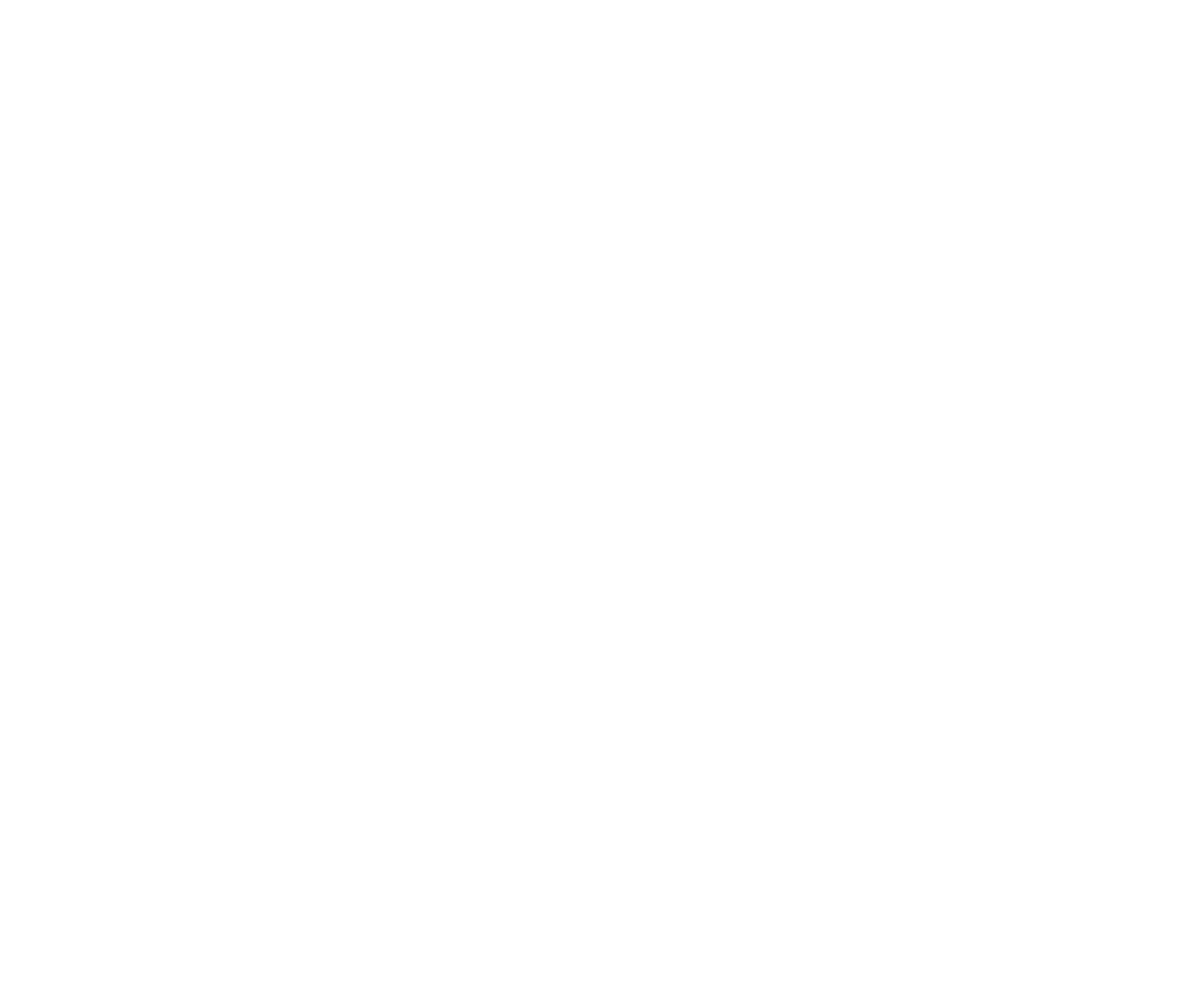
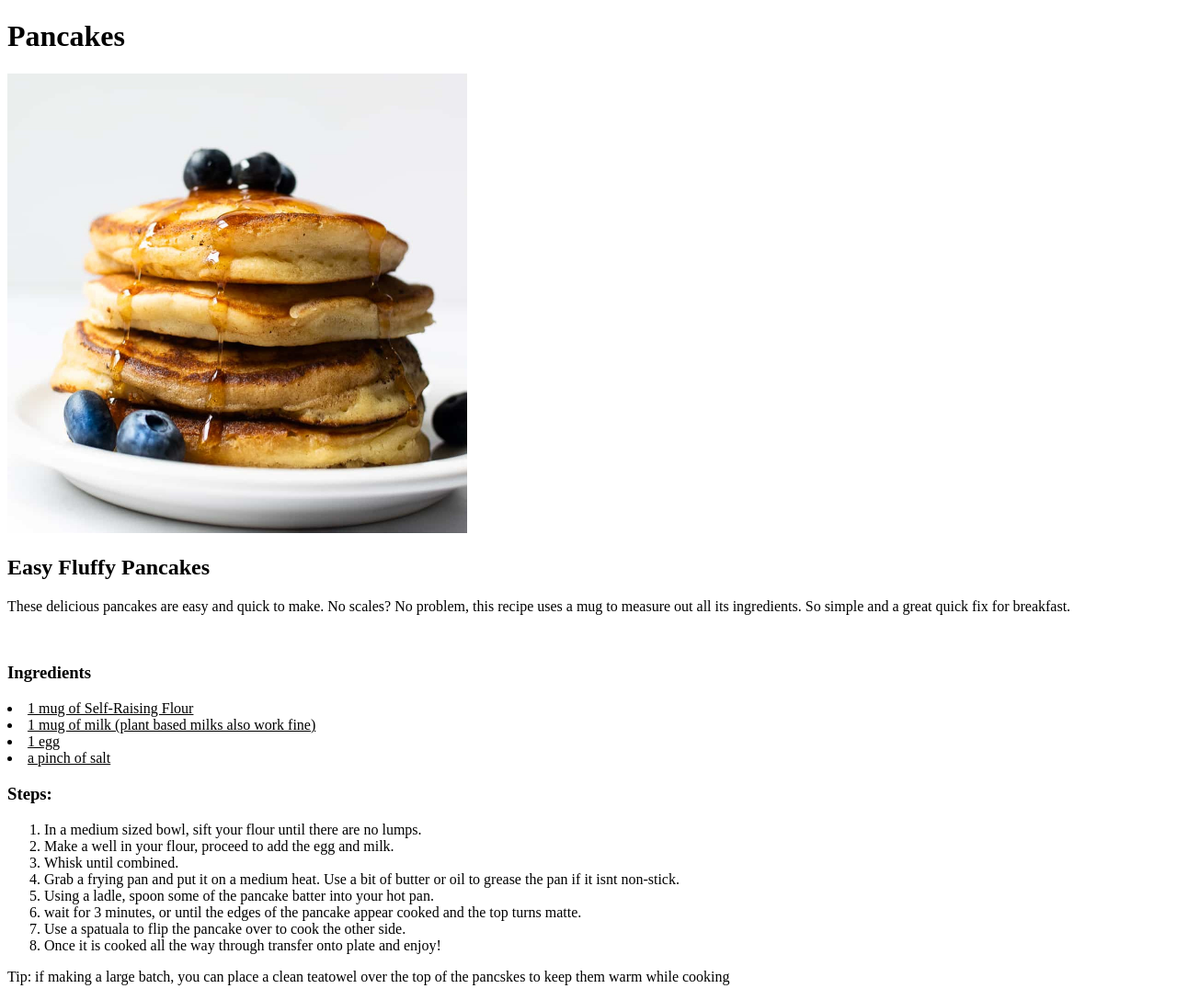
Before and after one commit to MoonBreadx/Recipes, a plain HTML site: page pancakes.html in a window 1280 px wide. Shown: the whole page at 92% size. Before the commit the page ends 800 px from the top, so only its background shows below. Drawn offline with Linux system fonts and the light colour scheme.

Commit message:
Add pancakes recipe

```diff
--- a/pancakes.html
+++ b/pancakes.html
@@ -4,7 +4,30 @@
     <title>Pancakes</title>
     <head>
         <body>
-
+            <h1><strong>Pancakes</strong></h1>
+            <!-- needs image of pancakes, description heading with paragraph. Ingredients heading and unordered list. steps heading with ordered list of how to make.-->
+            <img src="./img/Pancakes.jpg" alt="Fluffy american pancakes" height="500" width="500">
+            <br><h2>Easy Fluffy Pancakes</h2>
+                <p>These delicious pancakes are easy and quick to make. No scales? No problem, this recipe uses a mug to measure out all its ingredients. So simple and a great quick fix for breakfast.</p>
+                <br><h3>Ingredients</h3>
+                <u>
+                    <li>1 mug of Self-Raising Flour</li>
+                    <li>1 mug of milk (plant based milks also work fine)</li>
+                    <li>1 egg</li>
+                    <li>a pinch of salt</li>
+                </u>
+                <h3> Steps:</h3>
+                <ol>
+                    <li>In a medium sized bowl, sift your flour until there are no lumps.</li>
+                    <li>Make a well in your flour, proceed to add the egg and milk.</li>
+                    <li>Whisk until combined.</li>
+                    <li>Grab a frying pan and put it on a medium heat. Use a bit of butter or oil to grease the pan if it isnt non-stick.</li>
+                    <li>Using a ladle, spoon some of the pancake batter into your hot pan.</li>
+                    <li>wait for 3 minutes, or until the edges of the pancake appear cooked and the top turns matte.</li>
+                    <li>Use a spatuala to flip the pancake over to cook the other side.</li>
+                    <li>Once it is cooked all the way through transfer onto plate and enjoy! </li>
+                </ol>
+                <p>Tip: if making a large batch, you can place a clean teatowel over the top of the pancskes to keep them warm while cooking</p>
         </body>
     </head>
 </html>
```
Also changed, not shown: index.html (+1 -0 lines), img/Pancakes.jpg (added).
